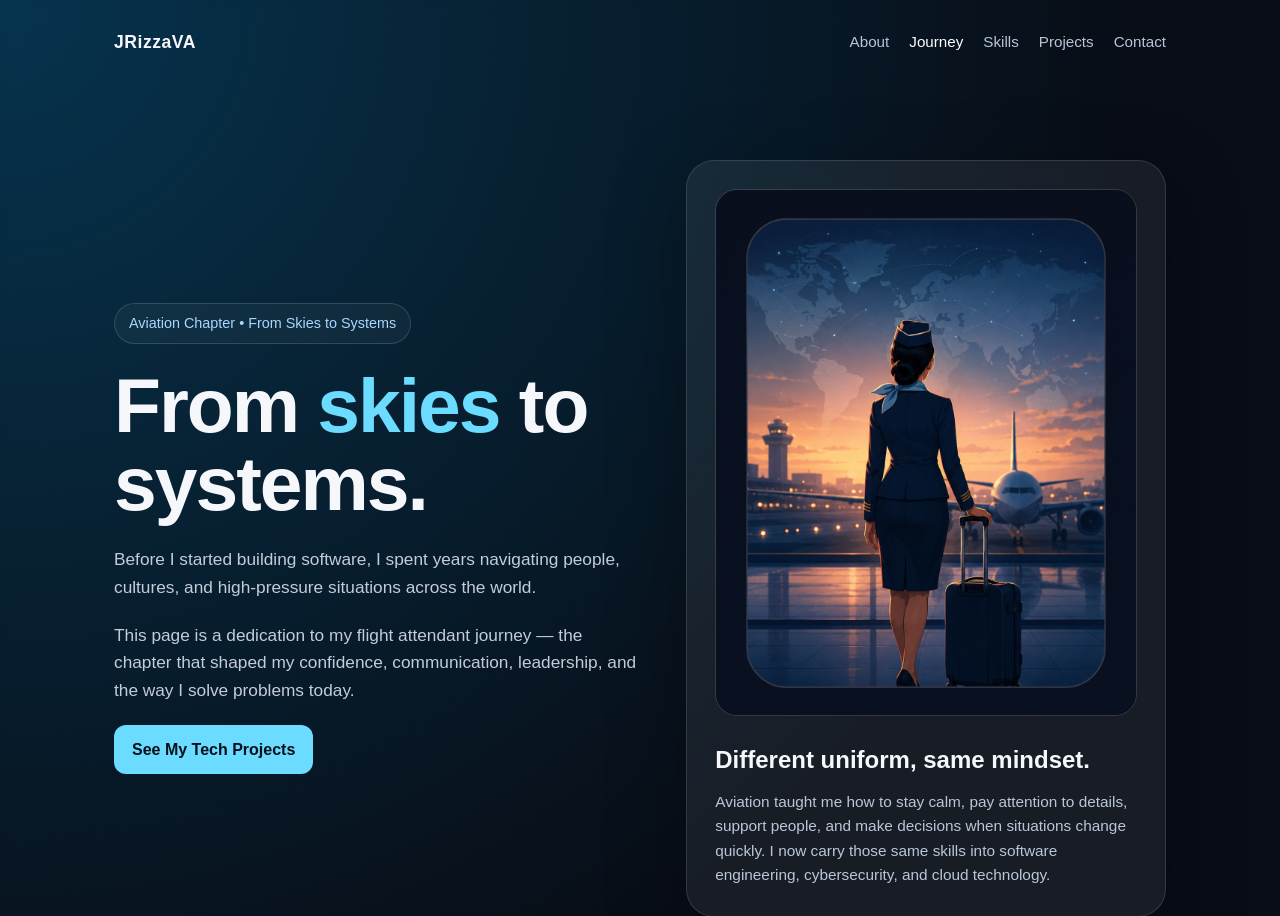
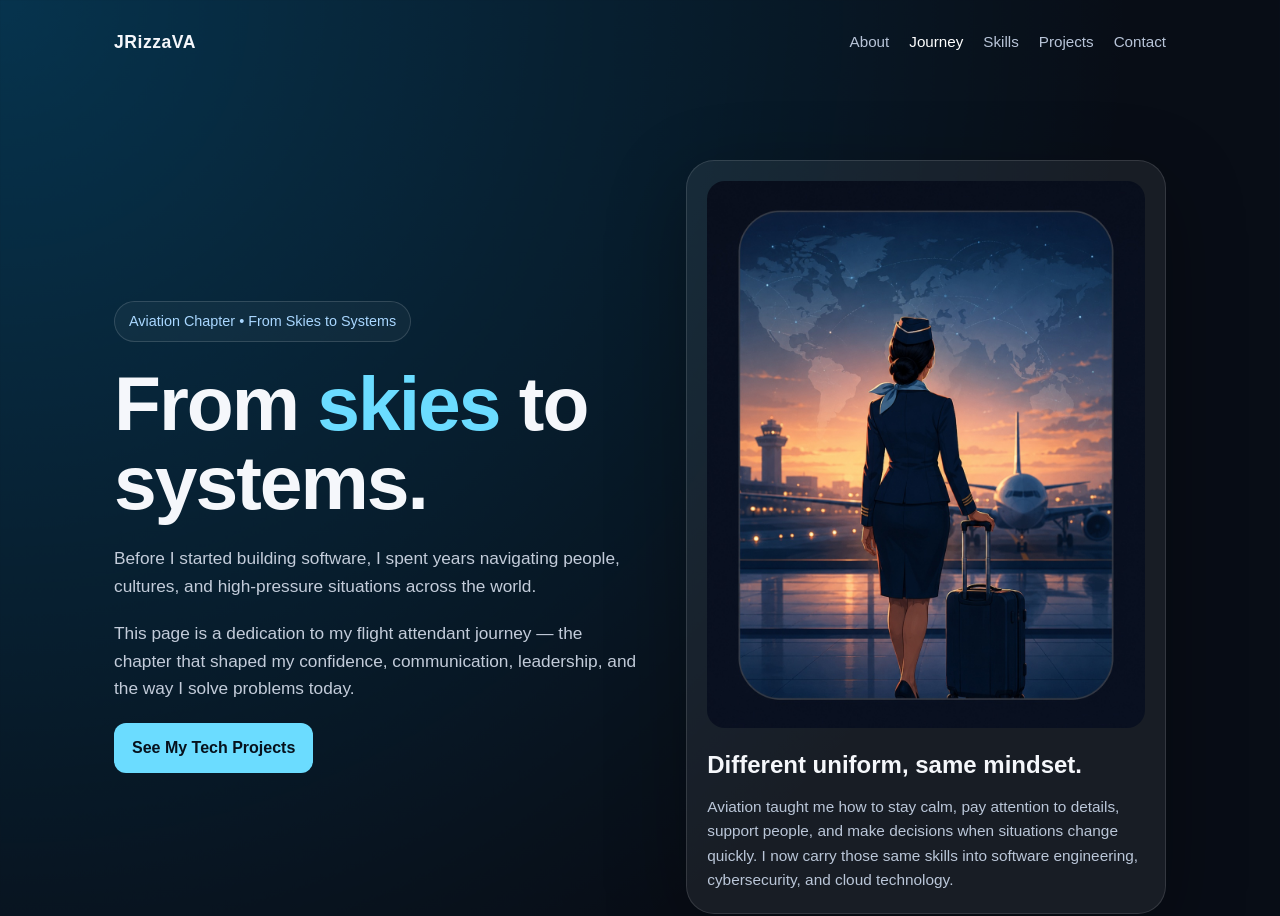
Before and after one commit to JRizzaVA/JRizzaVA.github.io, a plain HTML site: page journey.html in a window 1280 px wide. Shown: the top 916 px of the page. Drawn offline with Linux system fonts and the light colour scheme.

Commit message:
Update journey.html
change border or cartoon photo

```diff
--- a/journey.html
+++ b/journey.html
@@ -101,7 +101,7 @@
     }
 
    .quote-card {
-      padding: 28px;
+    padding: 20px;
     border-radius: 28px;
     background: rgba(255, 255, 255, 0.065);
     border: 1px solid rgba(255, 255, 255, 0.12);
@@ -110,9 +110,10 @@
 
   .quote-card img {
     width: 100%;
-      border-radius: 22px;
+    display: block;
+    border-radius: 18px;
     margin-bottom: 18px;
-      border: 1px solid rgba(255, 255, 255, 0.12);
+    border: none;
   }
 
     .quote-card h2 {
```
Lines whose indentation alone changed are shown as unchanged.
